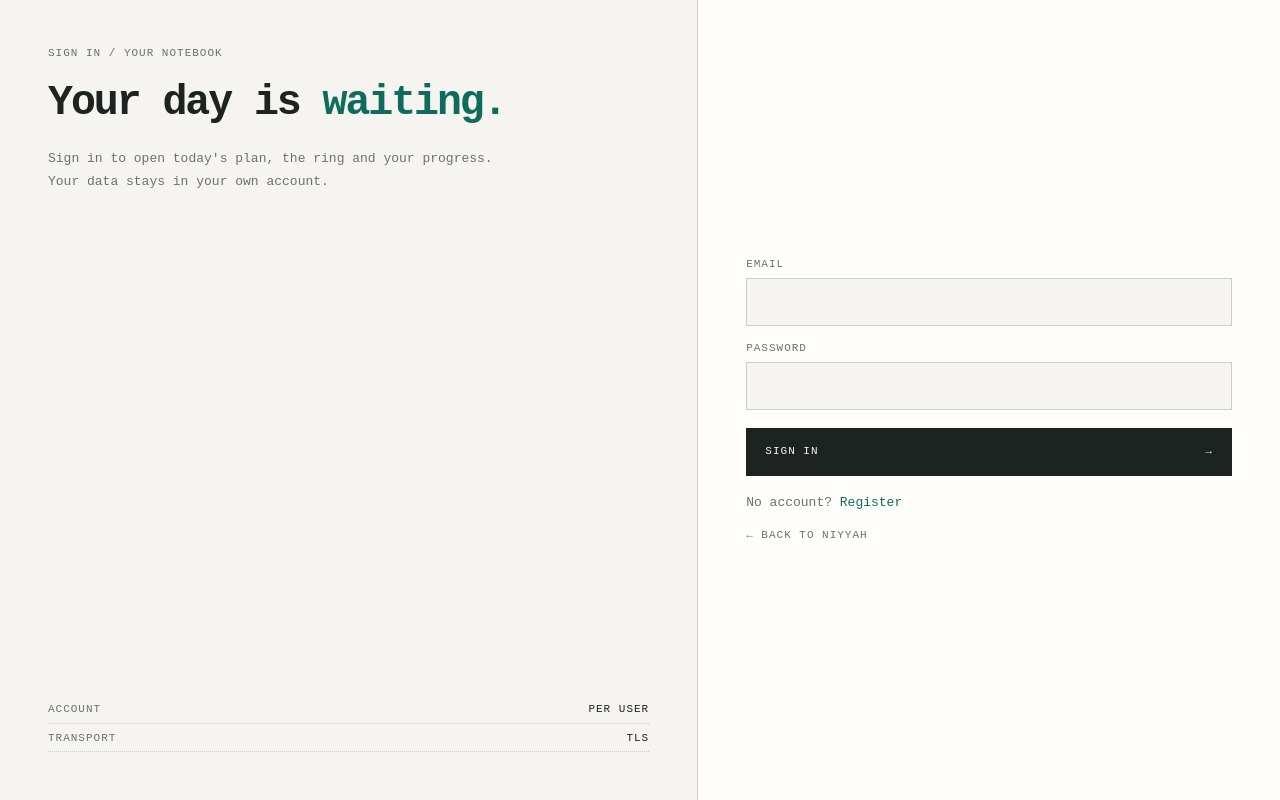
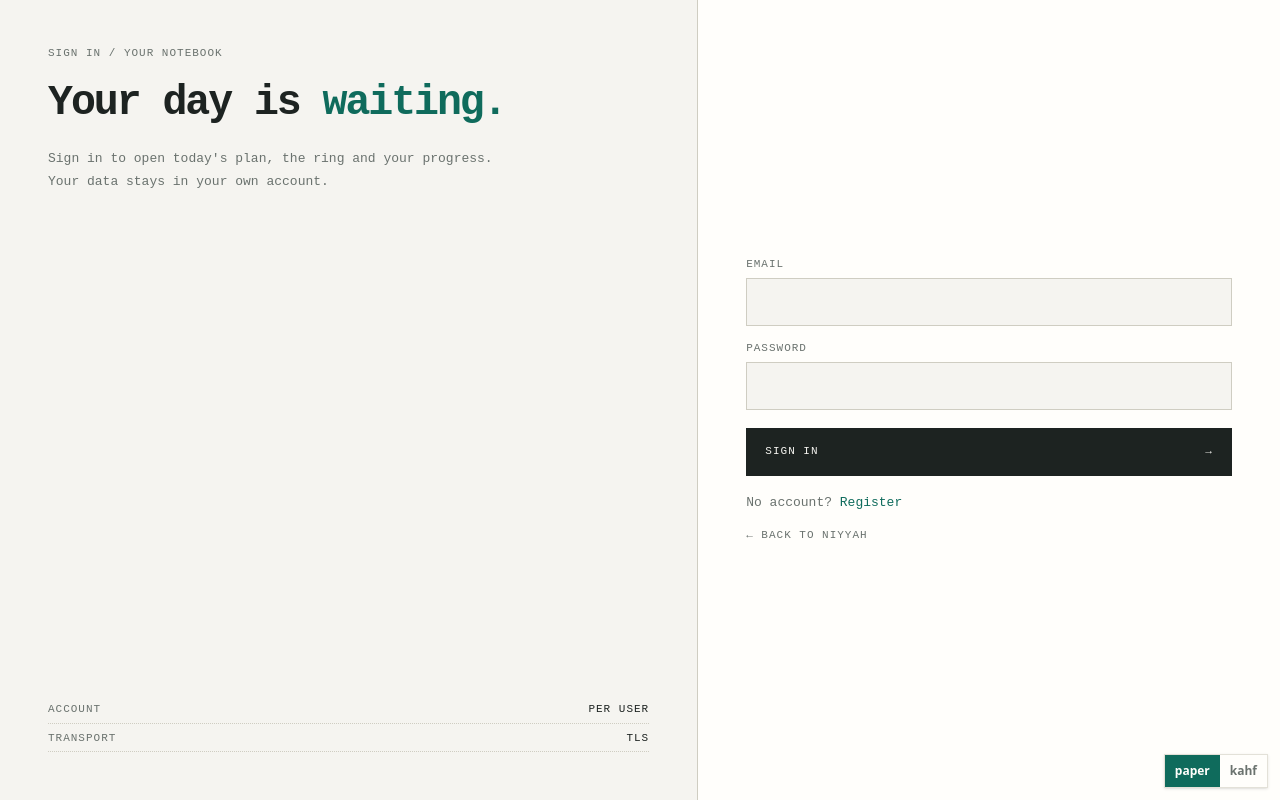
Before and after one commit to dark-knight-labs/niyyah, a Next.js app in the folder apps/web/: page /login in a window 1280 px wide. Built offline with nearby package versions, Linux system fonts and the light colour scheme; no server answers.

Commit message:
Add an A/B skin: kahf admin tokens beside the paper theme (#70)
Second token set (blue-gray palette, IBM Plex, soft radius scale) under data-skin=kahf, independent of light/dark. ?skin=kahf|paper or the corner switch; remembered in localStorage; default stays paper.

```diff
--- a/apps/web/package.json
+++ b/apps/web/package.json
@@ -13,6 +13,8 @@
     "@fontsource-variable/geist-mono": "^5.3.0",
     "@fontsource-variable/public-sans": "^5.3.0",
     "@fontsource/fraunces": "^5.3.0",
+    "@fontsource/ibm-plex-mono": "^5.3.0",
+    "@fontsource/ibm-plex-sans": "^5.3.0",
     "@fontsource/jetbrains-mono": "^5.3.0",
     "@radix-ui/react-checkbox": "^1.3.3",
     "@radix-ui/react-dialog": "^1.1.15",
--- a/apps/web/src/app/globals.css
+++ b/apps/web/src/app/globals.css
@@ -42,6 +42,9 @@
   --font-serif: "Fraunces", Georgia, serif;
 }
 
+/* The rounded-* scale: square in the paper skin, soft in the kahf skin (see :root[data-skin="kahf"]). */
+:root { --r-xs: 0; --r-sm: 0; --r-md: 0; --r-lg: 0; --r-xl: 0; --r-2xl: 0; --r-3xl: 0; }
+
 [data-theme="dark"] {
   color-scheme: dark;
 
@@ -72,6 +75,44 @@
   --warn-light: #3a2f17;
 }
 
+/* A/B skin: the Kahf ID admin look (blue-gray, IBM Plex, soft corners) as a second set of the same tokens. Switch with ?skin=kahf / ?skin=paper or the corner button; independent of light/dark. */
+:root[data-skin="kahf"] {
+  --background: #f5f8fc;
+  --surface: #ffffff;
+  --foreground: #1a2333;
+  --muted: #eef3fa;
+  --muted-foreground: #5a6880;
+  --border: #e4eaf4;
+  --rule: #d3deee;
+  --accent: #1a6dc4;
+  --accent-fg: #ffffff;
+  --accent-light: #f0f6ff;
+  --destructive: #e03535;
+  --warn: #c47a1a;
+  --warn-light: #fffcf0;
+  --font-sans: "IBM Plex Sans", system-ui, -apple-system, sans-serif;
+  --font-mono: "IBM Plex Mono", ui-monospace, SFMono-Regular, monospace;
+  --r-xs: 4px; --r-sm: 6px; --r-md: 8px; --r-lg: 9px; --r-xl: 14px; --r-2xl: 16px; --r-3xl: 18px;
+}
+:root[data-skin="kahf"][data-theme="dark"] {
+  --background: #0f1624;
+  --surface: #161f31;
+  --foreground: #e6ecf5;
+  --muted: #1d2740;
+  --muted-foreground: #8a99b3;
+  --border: #26324a;
+  --rule: #34425e;
+  --accent: #5ea2ec;
+  --accent-fg: #0b1a2e;
+  --accent-light: #172a46;
+  --destructive: #f08080;
+  --warn: #e0b15a;
+  --warn-light: #3a2f17;
+}
+/* Kahf labels are IBM Plex Sans uppercase, not mono; data keeps font-mono. */
+:root[data-skin="kahf"] .mono { font-family: var(--font-sans); font-weight: 600; letter-spacing: 0.08em; }
+:root[data-skin="kahf"] .font-clock { font-family: var(--font-mono); }
+
 @theme inline {
   --color-background: var(--background);
   --color-surface: var(--surface);
@@ -94,7 +135,7 @@
   --font-serif: var(--font-serif);
   --radius: var(--radius);
   /* Square edges everywhere: every rounded-* utility resolves to 0. rounded-full stays for avatars and dots. */
-  --radius-xs: 0; --radius-sm: 0; --radius-md: 0; --radius-lg: 0; --radius-xl: 0; --radius-2xl: 0; --radius-3xl: 0;
+  --radius-xs: var(--r-xs); --radius-sm: var(--r-sm); --radius-md: var(--r-md); --radius-lg: var(--r-lg); --radius-xl: var(--r-xl); --radius-2xl: var(--r-2xl); --radius-3xl: var(--r-3xl);
 }
 
 /* Root size stays at the browser default (16px); sizes are rem so a user's own zoom setting still applies. */
--- a/apps/web/src/app/layout.tsx
+++ b/apps/web/src/app/layout.tsx
@@ -9,7 +9,14 @@ import "@fontsource/jetbrains-mono/500.css";
 import "@fontsource/fraunces/300.css";
 import "@fontsource/fraunces/400.css";
 import "@fontsource/fraunces/500.css";
+import "@fontsource/ibm-plex-sans/400.css";
+import "@fontsource/ibm-plex-sans/500.css";
+import "@fontsource/ibm-plex-sans/600.css";
+import "@fontsource/ibm-plex-sans/700.css";
+import "@fontsource/ibm-plex-mono/400.css";
+import "@fontsource/ibm-plex-mono/500.css";
 import "./globals.css";
+import { SkinSwitch, SKIN_BOOT } from "@/components/skin-switch";
 
 export const metadata: Metadata = {
   title: "Niyyah - Muslim Productivity",
@@ -18,8 +25,9 @@ export const metadata: Metadata = {
 
 export default function RootLayout({ children }: { children: React.ReactNode }) {
   return (
-    <html lang="en">
-      <body className="antialiased min-h-screen">{children}</body>
+    <html lang="en" suppressHydrationWarning>
+      <head><script dangerouslySetInnerHTML={{ __html: SKIN_BOOT }} /></head>
+      <body className="antialiased min-h-screen">{children}<SkinSwitch /></body>
     </html>
   );
 }
--- /dev/null
+++ b/apps/web/src/components/skin-switch.tsx
@@ -0,0 +1,30 @@
+"use client";
+
+import { useEffect, useState } from "react";
+
+const KEY = "niy-skin";
+
+/** Runs before first paint: ?skin=kahf|paper wins and is remembered; otherwise the remembered skin. No attribute means paper. */
+export const SKIN_BOOT = `try{var q=new URLSearchParams(location.search).get("skin");if(q==="kahf"||q==="paper")localStorage.setItem("${KEY}",q);if(localStorage.getItem("${KEY}")==="kahf")document.documentElement.setAttribute("data-skin","kahf")}catch(e){}`;
+
+/** A/B switch between the paper skin and the kahf skin, fixed to the bottom-right corner. Remove once one wins. */
+export function SkinSwitch() {
+  const [skin, setSkin] = useState<"paper" | "kahf">("paper");
+  useEffect(() => { setSkin(document.documentElement.getAttribute("data-skin") === "kahf" ? "kahf" : "paper"); }, []);
+
+  function pick(next: "paper" | "kahf") {
+    setSkin(next);
+    if (next === "kahf") document.documentElement.setAttribute("data-skin", "kahf");
+    else document.documentElement.removeAttribute("data-skin");
+    try { localStorage.setItem(KEY, next); } catch { /* private mode: the choice just does not stick */ }
+  }
+
+  return (
+    <div role="group" aria-label="Skin" className="fixed bottom-3 right-3 z-50 inline-flex border border-[var(--border)] bg-[var(--surface)] text-xs font-semibold shadow-sm">
+      {(["paper", "kahf"] as const).map((s) => (
+        <button key={s} type="button" aria-pressed={skin === s} onClick={() => pick(s)}
+          className={`min-h-8 px-2.5 ${skin === s ? "bg-[var(--accent)] text-[var(--accent-fg)]" : "text-[var(--muted-foreground)] hover:bg-[var(--muted)]"}`}>{s}</button>
+      ))}
+    </div>
+  );
+}
```
Also changed, not shown: 1 other file (tests, documents, lock files or other folders).
